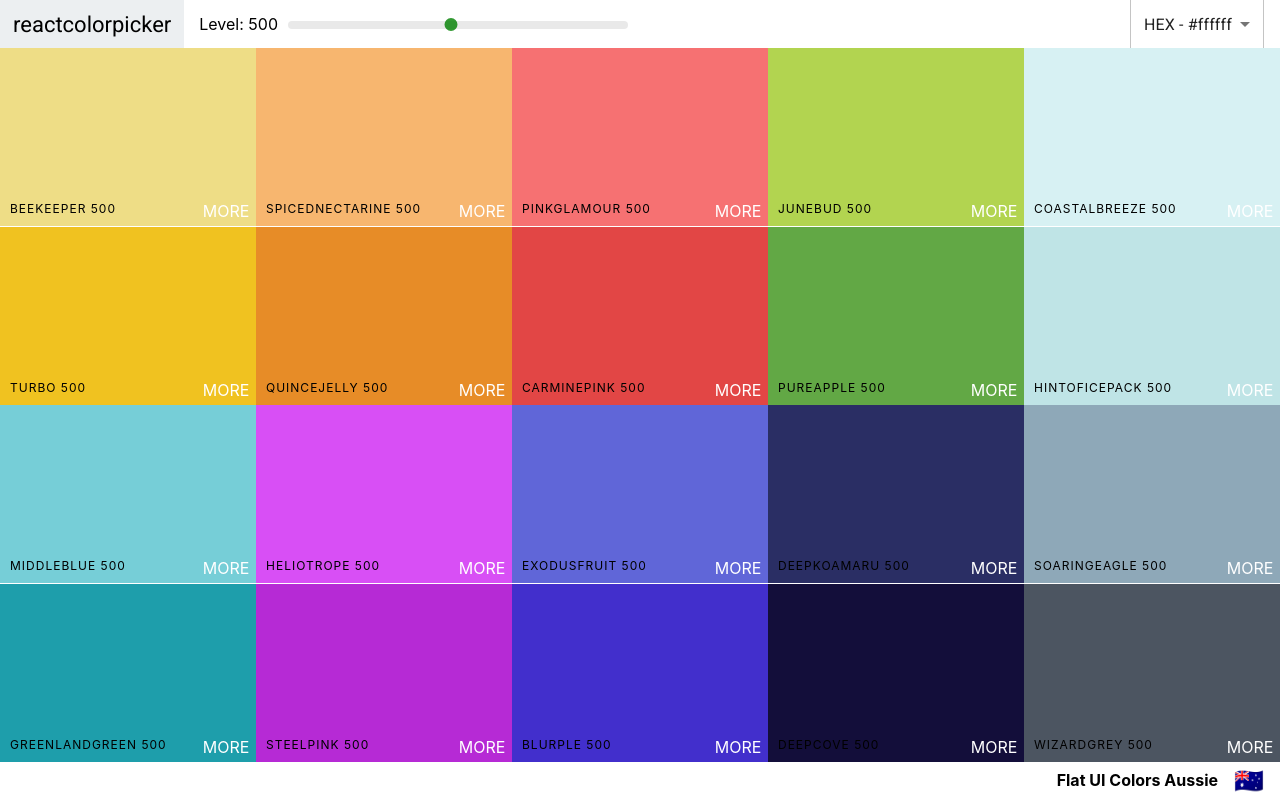
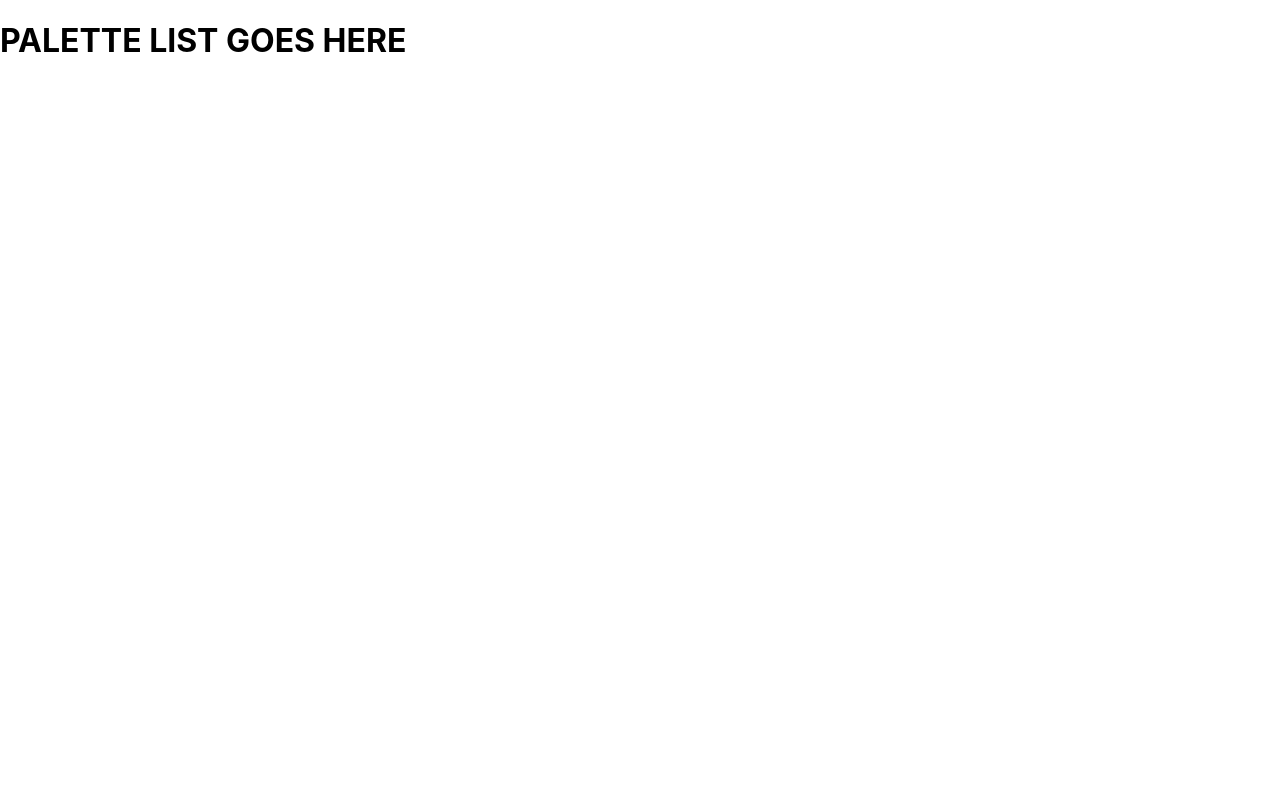
Before and after one commit to farocan/React_Colors_Project, a React (Create React App) app in the folder colors-app/: page / in a window 1280 px wide. Built offline with nearby package versions, Linux system fonts and the light colour scheme.

Commit message:
adding React Router

```diff
--- a/colors-app/package.json
+++ b/colors-app/package.json
@@ -15,6 +15,7 @@
     "react": "^18.2.0",
     "react-copy-to-clipboard": "^5.1.0",
     "react-dom": "^18.2.0",
+    "react-router-dom": "^5.2.0",
     "react-scripts": "5.0.1",
     "web-vitals": "^2.1.4"
   },
--- a/colors-app/src/App.js
+++ b/colors-app/src/App.js
@@ -1,14 +1,22 @@
 import React, { Component } from 'react';
+import {Route, Switch} from "react-router-dom";
 import Palette from "./Palette";
 import seedColors from "./seedColors";
 import {generatePalette} from "./colorHelpers";
 
-function App() {
-  return (
-    <div>
-      <Palette palette= {generatePalette(seedColors[4])} />
-    </div>
-  );
+class App extends Component {
+  render(){
+    return (
+      <Switch>
+        <Route exact path="/" render={()=> <h1>PALETTE LIST GOES HERE</h1>}/>
+        <Route exact path="/palette/:id" render={()=> <h1>INDIVIDUAL PALETTE</h1>}/>
+      </Switch>
+
+      // <div>
+      //   <Palette palette= {generatePalette(seedColors[4])} />
+      // </div>
+    );
+  }
 }
 
 export default App;
--- a/colors-app/src/index.js
+++ b/colors-app/src/index.js
@@ -1,14 +1,15 @@
 import React from 'react';
 import ReactDOM from 'react-dom/client';
+import {BrowserRouter} from 'react-router-dom';
 import './index.css';
 import App from './App';
 import reportWebVitals from './reportWebVitals';
 
 const root = ReactDOM.createRoot(document.getElementById('root'));
 root.render(
-  <React.StrictMode>
+  <BrowserRouter>
     <App />
-  </React.StrictMode>
+  </BrowserRouter>
 );
 
 // If you want to start measuring performance in your app, pass a function
```
Also changed, not shown: 1 other file (tests, documents, lock files or other folders).
